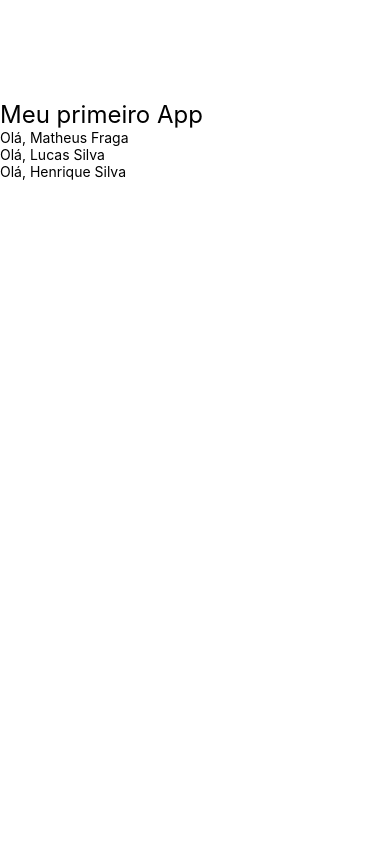
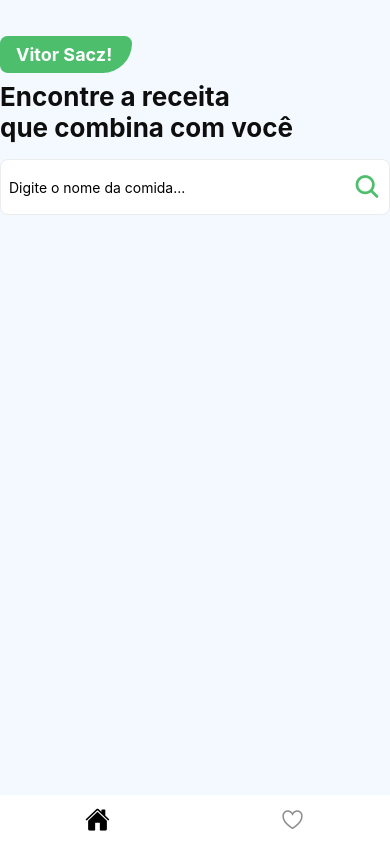
Before and after one commit to V1niciusSouz4/reactNativeProject, a React Native app: screen /HomeTab in a window 390 px wide. Built offline with nearby package versions, Linux system fonts and the light colour scheme.

Commit message:
initial components and pages

```diff
--- a/App.js
+++ b/App.js
@@ -1,28 +1,12 @@
 import { View, Text, StyleSheet } from 'react-native'
+
+import { NavigationContainer } from '@react-navigation/native'
+import { Routes } from './src/routes'
 
 export default function App(){
   return (
-    <View style={styles.container}>
-      <Text style={styles.title}>Meu primeiro App</Text>
-      <Nome nome="Matheus Fraga"/>
-      <Nome nome="Lucas Silva"/>
-      <Nome nome="Henrique Silva"/>
-    </View>
+    <NavigationContainer>
+      <Routes/>
+    </NavigationContainer>
   )
 }
-
-const styles = StyleSheet.create({
-  container: {
-    height: 400
-  },
-  title:{
-    fontSize: 24,
-    marginTop: 100
-  }
-})
-
-function Nome({nome}){
-  return (
-    <Text>Olá, {nome}</Text>
-  )
-}
--- /dev/null
+++ b/src/components/logo/index.js
@@ -0,0 +1,29 @@
+import {View, Text, StyleSheet} from 'react-native'
+
+export function Logo( ) {
+    return (
+        <View style={styles.logoArea}>
+            <Text style={styles.logo}>Vitor Sacz!</Text>
+        </View>
+    )
+}
+
+const styles = StyleSheet.create({
+    logoArea: {
+        backgroundColor: "#4CBE6C",
+        alignSelf: "flex-start",
+        padding: 8,
+        paddingLeft: 16,
+        paddingRight: 20,
+        borderTopRightRadius: 8,
+        borderBottomLeftRadius: 8,
+        borderTopLeftRadius: 8,
+        borderBottomRightRadius: 32,
+        marginBottom: 8
+    },
+    logo:{
+        fontSize: 18,
+        fontWeight: 'bold',
+        color: "#FFF"
+    }
+})
--- /dev/null
+++ b/src/pages/favorites/index.js
@@ -0,0 +1,15 @@
+import {View, Text, StyleSheet} from 'react-native'
+
+export function Favorites(){
+    return (
+        <View style ={ styles.container }>
+            <Text>Página Favoritos!!!</Text>
+        </View>
+    )
+}
+
+const styles = StyleSheet.create({
+    container: {
+        backgroundColor: 'yellow'
+    }
+})
--- /dev/null
+++ b/src/pages/home/index.js
@@ -0,0 +1,68 @@
+import {View, Text, StyleSheet, SafeAreaView, TextInput, TouchableOpacity} from 'react-native'
+import { useState } from 'react';
+
+import { Ionicons } from '@expo/vector-icons'
+import { Logo } from '../../components/logo'
+
+export function Home(){
+
+    const [inputValue, setInputValue] = useState()
+
+    function handleSearch(){
+
+    }
+
+    return (
+        <SafeAreaView style ={ styles.container }>
+            <Logo/>
+
+            <Text style={styles.title}>Encontre a receita</Text>
+            <Text style={styles.title}>que combina com você</Text>
+
+            <View style={styles.form}>
+                <TextInput
+                placeholder='Digite o nome da comida...'
+                style={styles.input}
+                />
+                <TouchableOpacity onPress={handleSearch}>
+                    <Ionicons name="search" size={28} color="#4EBE6C"/>
+                </TouchableOpacity>
+            </View>
+
+        </SafeAreaView>
+    )
+}
+
+const styles = StyleSheet.create({
+    container: {
+        flex: 1,
+        backgroundColor: '#F3F9FF',
+        paddingTop: 36,
+        paddingStart: 14,
+        paddingEnd: 14
+    },
+    title: {
+        fontSize: 26,
+        fontWeight: 'bold',
+        color: '#0E0E0E'
+    },
+    form: {
+        backgroundColor: '#FFF',
+        borderWidth: 1,
+        borderColor: '#ECECEC',
+        width: '100%',
+        borderRadius: 8,
+        marginTop: 16,
+        marginBottom: 16,
+        paddingLeft: 8,
+        paddingRight: 8,
+        flexDirection: 'row',
+        alignItems: 'center',
+        justifyContent: 'space-between'
+    },
+    input:{
+        width: '90%',
+        height: 54,
+        maxWidth: '90%',
+    }
+})
--- /dev/null
+++ b/src/routes/index.js
@@ -0,0 +1,56 @@
+import { createBottomTabNavigator } from "@react-navigation/bottom-tabs";
+
+import { Home } from "../pages/home";
+import { Favorites } from "../pages/favorites";
+
+import { Ionicons } from '@expo/vector-icons'
+
+
+const Tab = createBottomTabNavigator();
+
+export function Routes(){
+    return (
+        <Tab.Navigator
+        screenOptions={{
+            headerShown: false,
+            tabBarHideOnKeyboard: true,
+            tabBarShowLabel: false,
+            tabBarActiveTintColor:"#121212",
+
+            tabBarStyle:{
+                backgroundColor: '#FFF',
+                borderTopWidth: 0
+            }
+
+        }}>
+
+            <Tab.Screen
+            name="HomeTab"
+             component={Home}
+             options={{
+                tabBarIcon: ({ color, size, focused}) => {
+                    if(focused){
+                       return <Ionicons name="home" color="#000" size={size}/>
+                    }
+
+                    return <Ionicons name="home-outline" color={color} size={size}/>
+                }
+             }}
+             />
+
+
+            <Tab.Screen
+            name="Favorites"
+            component={Favorites}
+            options={{
+                tabBarIcon: ({ color, size, focused}) => {
+                    if(focused){
+                       return <Ionicons name="heart" color="#FF0000" size={size}/>
+                    }
+
+                    return <Ionicons name="heart-outline" color={color} size={size}/>
+                }
+            }}/>
+        </Tab.Navigator>
+    )
+}
```
Also changed, not shown: package.json (+6 -1 lines), src/pages/detail/index.js (added, +15 -0 lines), src/pages/search/index.js (added, +15 -0 lines), 1 other file (tests, documents, lock files or other folders).
